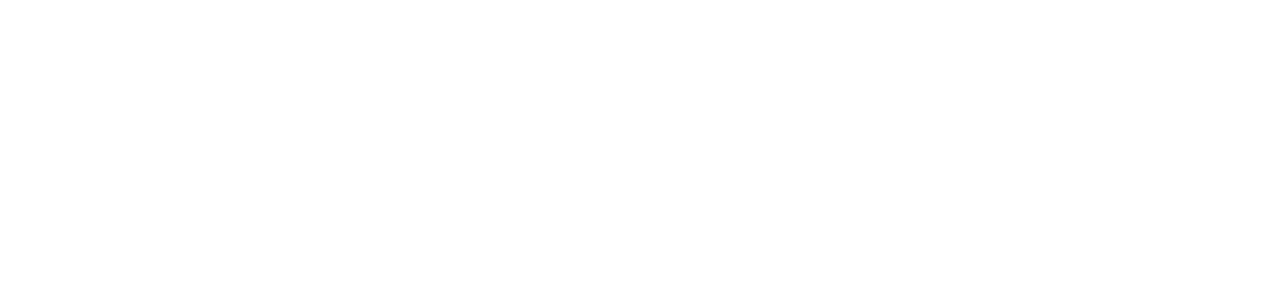
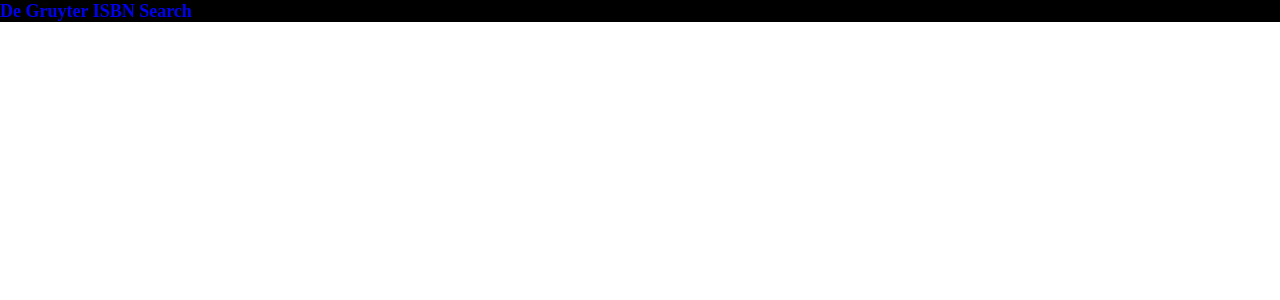
Before and after one commit to jpta24/Tech-DeGruyter-client, a React (Create React App) app: page / in a window 1280 px wide. Shown: the top 300 px of the page. Built offline with nearby package versions, Linux system fonts and the light colour scheme.

Commit message:
data structure

```diff
--- a/src/App.css
+++ b/src/App.css
@@ -1,38 +1,15 @@
-.App {
-  text-align: center;
+.header {
+  background-color: #000000;
+  color: #FFFFFF;
+  font-family: Montserrat;
+  font-size: 18px;
+  font-weight: 700;
+  line-height: 22px;
+  letter-spacing: 0em;
+  text-align: left;
+
 }
 
-.App-logo {
-  height: 40vmin;
-  pointer-events: none;
+.header a {
+  text-decoration: none;
 }
-
-@media (prefers-reduced-motion: no-preference) {
-  .App-logo {
-    animation: App-logo-spin infinite 20s linear;
-  }
-}
-
-.App-header {
-  background-color: #282c34;
-  min-height: 100vh;
-  display: flex;
-  flex-direction: column;
-  align-items: center;
-  justify-content: center;
-  font-size: calc(10px + 2vmin);
-  color: white;
-}
-
-.App-link {
-  color: #61dafb;
-}
-
-@keyframes App-logo-spin {
-  from {
-    transform: rotate(0deg);
-  }
-  to {
-    transform: rotate(360deg);
-  }
-}
--- a/src/App.js
+++ b/src/App.js
@@ -1,10 +1,10 @@
-import logo from './logo.svg';
+import Header from './components/Header';
 import './App.css';
 
 function App() {
   return (
     <div className="App">
-
+      <Header/>
     </div>
   );
 }
--- a/src/components/Header.js
+++ b/src/components/Header.js
@@ -2,7 +2,9 @@ import React from 'react'
 
 function Header() {
   return (
-    <div>Header</div>
+    <div className='header'>
+          <a href="/">De Gruyter ISBN Search</a>
+    </div>
   )
 }
 
```
Also changed, not shown: src/data/books.json (renamed from data/books.json).
